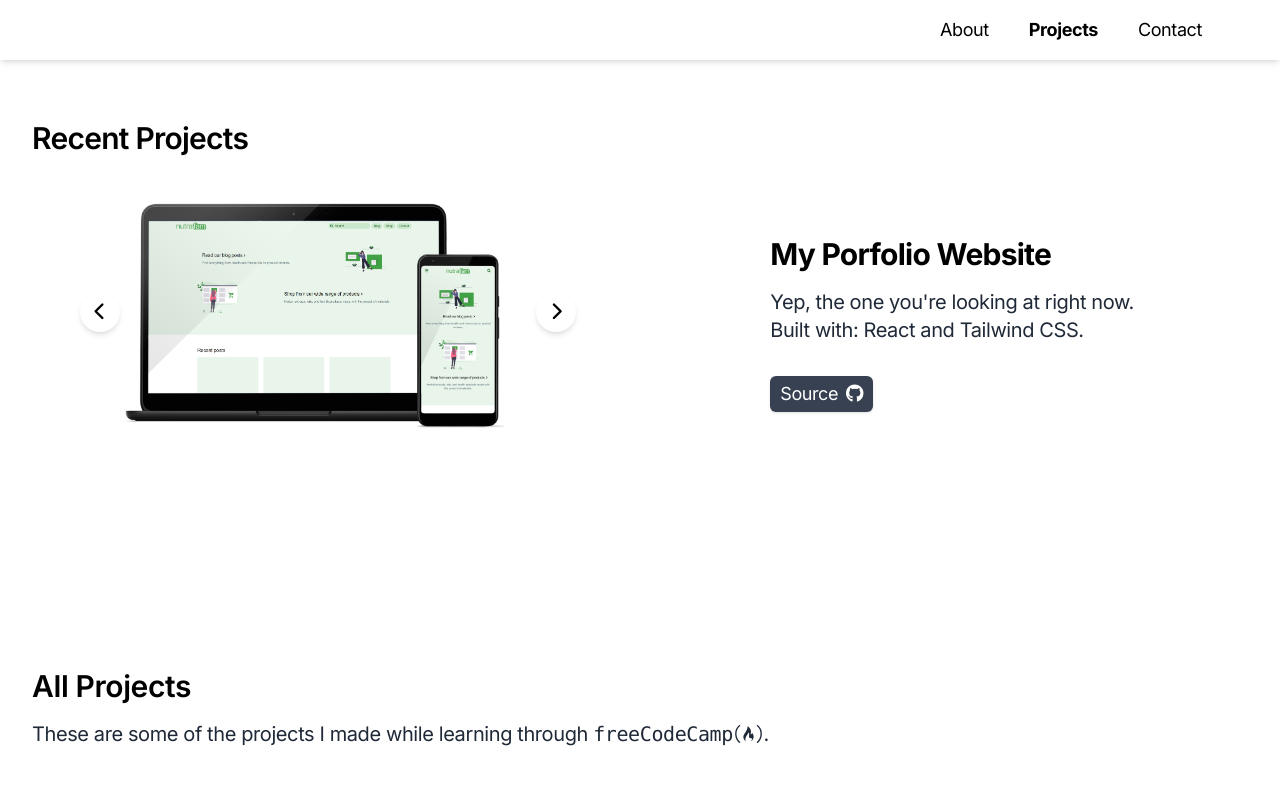
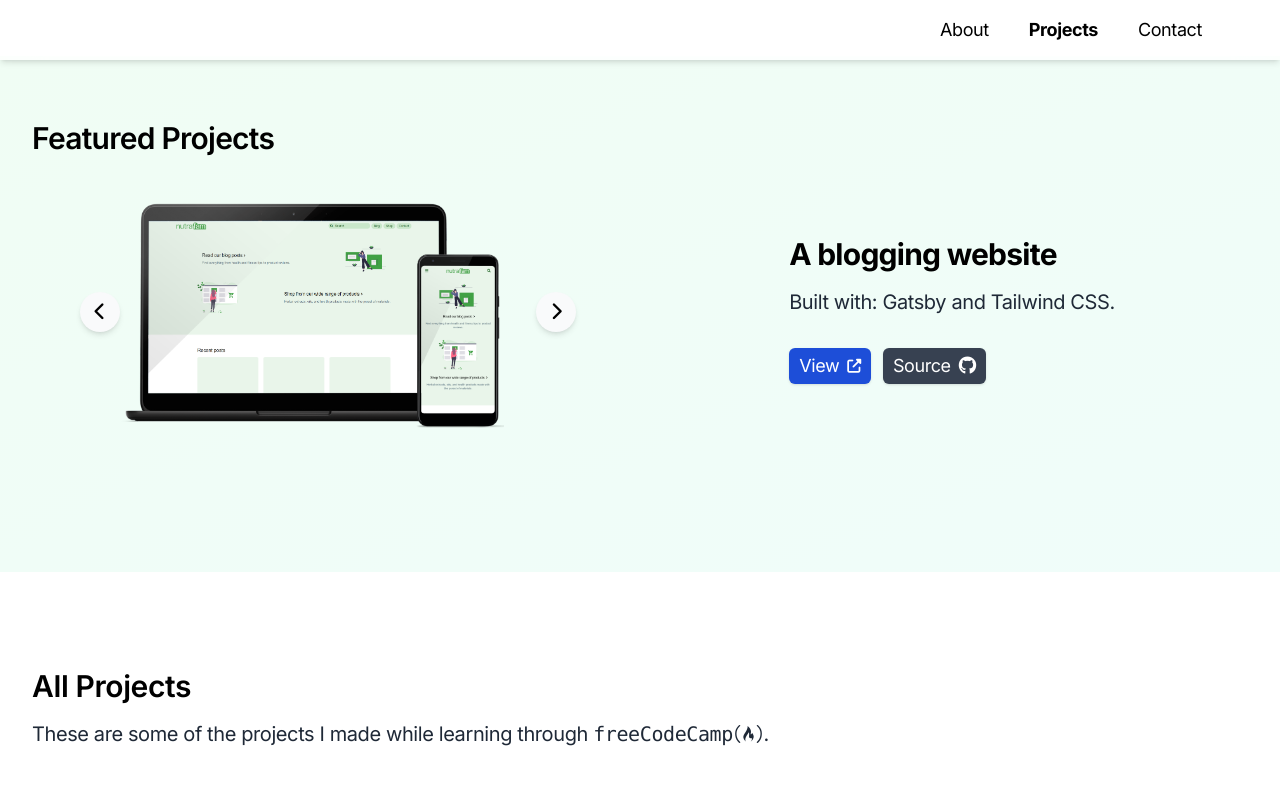
Before and after one commit to npcpratt/npcpratt.github.io, a React (Create React App) app: page /projects in a window 1280 px wide. Shown: the top 800 px of the page. Built offline with nearby package versions, Linux system fonts and the light colour scheme.

Commit message:
Update projects page; Minor fixes

```diff
--- a/src/pages/Home/index.tsx
+++ b/src/pages/Home/index.tsx
@@ -42,18 +42,16 @@ const Home = () => {
             </div>
           </div>
           <div className="md:col-span-2 md:ml-20 lg:ml-14 flex flex-col mb-8 md:mb-0 md:py-8 items-center md:items-start text-center md:text-left">
-            {/* <p className='text-gray-800'>Hi, I'm</p> */}
-            <h1 className='md:my-1'>Hi, I'm <span className='font-extrabold'>Pratik</span></h1>
+            <h1 className='md:my-1'>Hi, I'm <span className='font-extrabold'>Pratik Var</span></h1>
             <h3 className='text-gray-800 my-1'>a front-end developer</h3>
             <p className='flex items-center text-slate-600 mt-1 text-base lg:text-lg'><i className="fa fa-map-marked-alt mr-2"></i>Rajkot, India</p>
             <p className='py-6 text-gray-500 text-lg'>
               I strive to produce quality code, and I have an eye for design.
             </p>
-            {/* <ul className='grid grid-cols-3 gap-2'> */}
             <ul className='flex space-x-2'>
               <li>
-                <a href='/Resume.pdf' target='_blank' rel='noreferrer' title='Resume'
-                  className='h-10 px-3 flex items-center justify-center rounded-full border text-slate-600 hover:bg-gray-50 hover:shadow transition-all duration-100 active:bg-gray-100 space-x-2'>
+                <a href='/resume.pdf' target='_blank' rel='noreferrer' title='Resume'
+                  className='h-10 px-3.5 flex items-center justify-center rounded-full border text-slate-600 hover:bg-gray-50 hover:shadow transition-all duration-100 active:bg-gray-100 space-x-3'>
                   <i className="fa fa-file-alt text-lg"></i>
                   <span>Resume</span>
                 </a>
--- a/src/pages/Projects/index.tsx
+++ b/src/pages/Projects/index.tsx
@@ -22,16 +22,22 @@ import './projects.css'
 
 const Projects = () => {
 
-  const recentProjects = [
+  const featured = [
+    // {
+    //   title: 'Trading Journal',
+    //   desc: (<>An app that helps me keep track of my trades.<br />Built with: React and Material-UI.</>),
+    //   link: 'https://trading-journal-c6889.web.app/',
+    //   source: 'https://github.com/npcpratt/trading-journal',
+    // },
+    {
+      title: 'A blogging website',
+      desc: (<>Built with: Gatsby and Tailwind CSS.</>),
+      link: 'https://nutrafam-website.web.app/',
+      source: 'https://github.com/npcpratt/nutrafam',
+    },
     {
       title: 'My Porfolio Website',
       desc: (<>Yep, the one you're looking at right now.<br />Built with: React and Tailwind CSS.</>),
-      source: 'https://github.com/npcpratt/portfolio',
-    },
-    {
-      title: 'Trading Journal',
-      desc: (<>An app I made for personal use.<br />Built with: React and Tailwind CSS.</>),
-      link: 'https://github.com/npcpratt/trading-journal',
       source: 'https://github.com/npcpratt/portfolio',
     },
   ]
@@ -46,31 +52,31 @@ const Projects = () => {
 
   return (
     <Layout location='projects'>
-      <section id='recent-projects' className='px-8 pb-10 sm:pb-20 bg-gradient-to-br from-lightGreen-50 to-teal-50'>
+      <section id='recent-projects' className='px-8 pb-10 sm:pb-20 bg-gradient-to-br from-green-50 to-teal-50'>
         <div className='max-w-screen-2xl w-full mx-auto py-16'>
-          <h2 className='font-semibold tracking-tight mb-10'>Recent Projects</h2>
+          <h2 className='font-semibold tracking-tight mb-10'>Featured Projects</h2>
           <div className='grid lg:grid-cols-2 justify-items-center gap-4 lg:gap-8 w-full'>
             <div className='flex items-center'>
-              <button onClick={handleChange} className='mr-4 focus:outline-none h-8 w-8 sm:h-10 sm:w-10 text-sm sm:text-lg flex items-center justify-center rounded-full shadow-md bg-grey-50 transition-all active:bg-gray-100 hover:shadow-lg cursor-pointer'>
+              <button onClick={handleChange} className='mr-4 outline-none h-8 w-8 sm:h-10 sm:w-10 text-sm sm:text-lg flex items-center justify-center rounded-full shadow-md transition-all bg-gray-50 active:bg-gray-100 hover:shadow-lg cursor-pointer'>
                 <i className="fas fa-chevron-left"></i>
               </button>
               <div id='slides'>
                 <img src={highlight1} className="-ml-4 image" alt="Thumbnail" />
                 <img src={highlight2} className="-ml-4 image hidden" alt="Thumbnail" />
               </div>
-              <button onClick={handleChange} className='ml-4 focus:outline-none h-8 w-8 sm:h-10 sm:w-10 text-sm sm:text-lg flex items-center justify-center rounded-full shadow-md bg-grey-50 transition-all active:bg-gray-100 hover:shadow-lg cursor-pointer'>
+              <button onClick={handleChange} className='ml-4 outline-none h-8 w-8 sm:h-10 sm:w-10 text-sm sm:text-lg flex items-center justify-center rounded-full shadow-md transition-all bg-gray-50 active:bg-gray-100 hover:shadow-lg cursor-pointer'>
                 <i className="fas fa-chevron-right"></i>
               </button>
             </div>
             <div className='pt-10 lg:pt-2 xl:pt-10'>
-              <h2 className='font-bold tracking-tight mb-4'>{recentProjects[active].title}</h2>
-              <p className='mb-8 max-w-lg text-gray-800'>{recentProjects[active].desc}</p>
+              <h2 className='font-bold tracking-tight mb-4'>{featured[active].title}</h2>
+              <p className='mb-8 max-w-lg text-gray-800'>{featured[active].desc}</p>
               <div className="flex">
                 {
-                  recentProjects[active].link &&
-                  <a className='flex items-center py-1 px-2.5 shadow bg-blue-700 rounded-md sm:text-lg text-white transition-all hover:bg-blue-600 active:bg-blue-800 mr-3' href={recentProjects[active].link}>View<i className='ml-2 text-xs sm:text-sm fa fa-external-link'></i></a>
+                  featured[active].link &&
+                  <a className='flex items-center py-1 px-2.5 shadow bg-blue-700 rounded-md sm:text-lg text-white transition-all hover:bg-blue-600 active:bg-blue-800 mr-3' href={featured[active].link}>View<i className='ml-2 text-xs sm:text-sm fa fa-external-link'></i></a>
                 }
-                <a className='flex items-center py-1 px-2.5 shadow bg-gray-700 rounded-md sm:text-lg text-white transition-all hover:bg-gray-600 active:bg-gray-800' href={recentProjects[active].source}>Source<i className='ml-2 fab fa-github'></i></a>
+                <a className='flex items-center py-1 px-2.5 shadow bg-gray-700 rounded-md sm:text-lg text-white transition-all hover:bg-gray-600 active:bg-gray-800' href={featured[active].source}>Source<i className='ml-2 fab fa-github'></i></a>
               </div>
             </div>
           </div>
```
